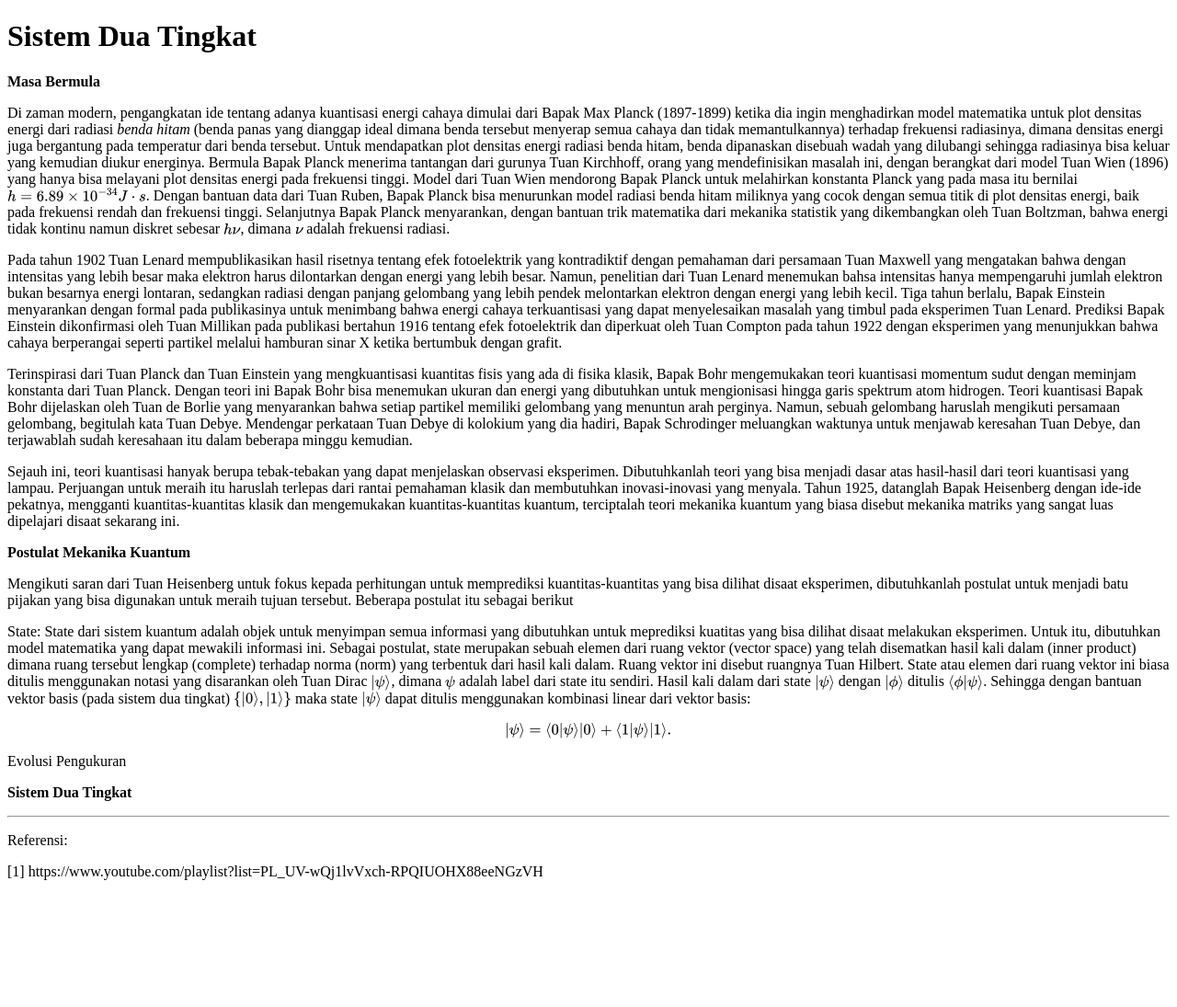
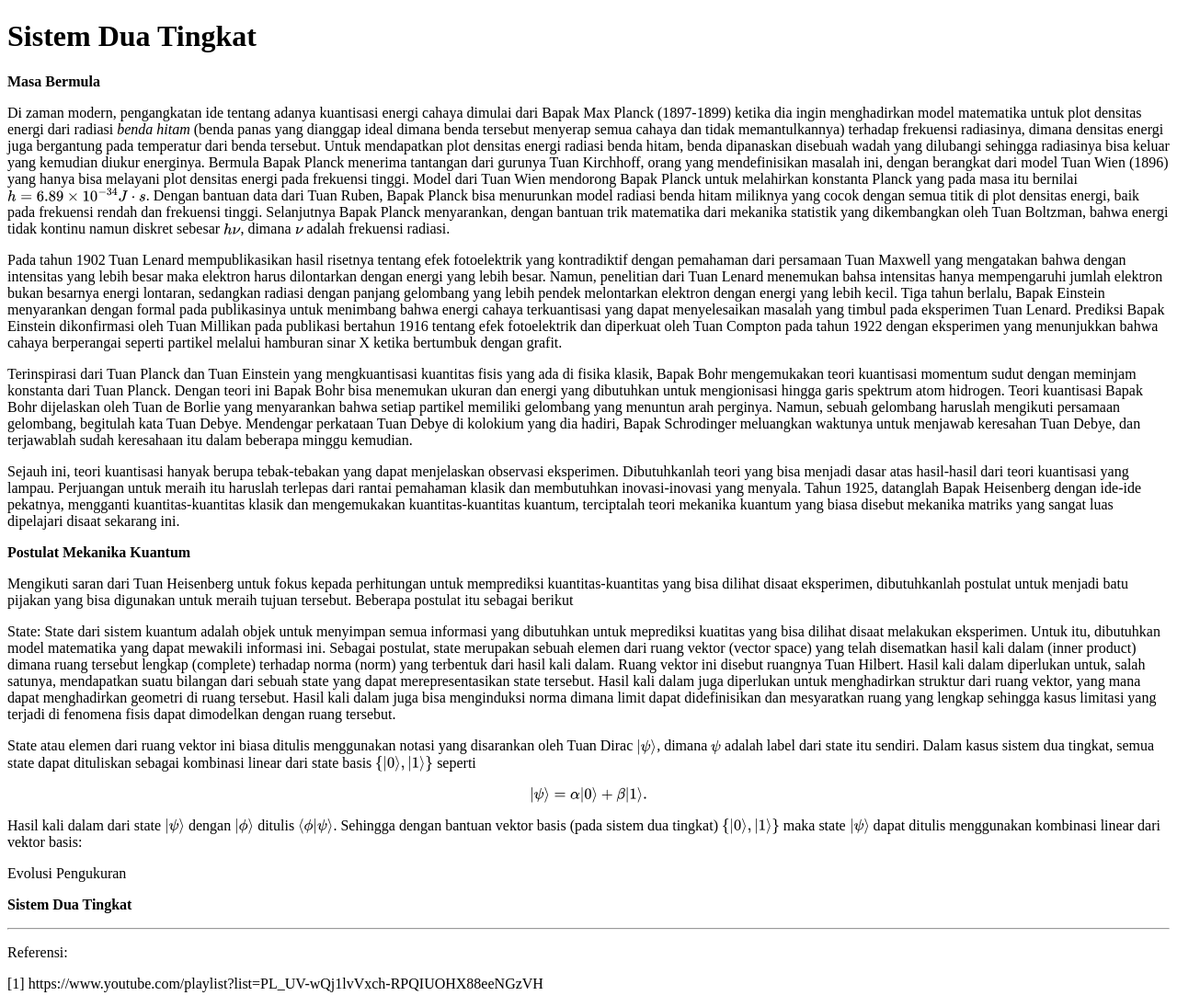
Before and after one commit to dangausuluah/dangausuluah.github.io, a Jekyll site: the page built from _posts/2025-08-26-SDT.md, in a window 1280 px wide. Shown: the whole page at 92% size. Built offline with Jekyll 4.4.1, drawn with Linux system fonts in a browser that asks for light colours; nearby versions of some CDN libraries; our own code applies the rules of GitHub Pages for plain Markdown files; a script that is not in the unit is left out; comment, search, counter and statistics services are not loaded; before the commit the page ends 973 px from its top, so only the background shows below that.

Commit message:
Update 2025-08-26-SDT.md

```diff
--- a/_posts/2025-08-26-SDT.md
+++ b/_posts/2025-08-26-SDT.md
@@ -16,11 +16,17 @@ Sejauh ini, teori kuantisasi hanyak berupa tebak-tebakan yang dapat menjelaskan
 
 Mengikuti saran dari Tuan Heisenberg untuk fokus kepada perhitungan untuk memprediksi kuantitas-kuantitas yang bisa dilihat disaat eksperimen, dibutuhkanlah postulat untuk menjadi batu pijakan yang bisa digunakan untuk meraih tujuan tersebut. Beberapa postulat itu sebagai berikut
 
-State: State dari sistem kuantum adalah objek untuk menyimpan semua informasi yang dibutuhkan untuk meprediksi kuatitas yang bisa dilihat disaat melakukan eksperimen. Untuk itu, dibutuhkan model matematika yang dapat mewakili informasi ini. Sebagai postulat, state merupakan sebuah elemen dari ruang vektor (vector space) yang telah disematkan hasil kali dalam (inner product) dimana ruang tersebut lengkap (complete) terhadap norma (norm) yang terbentuk dari hasil kali dalam. Ruang vektor ini disebut ruangnya Tuan Hilbert. State atau elemen dari ruang vektor ini biasa ditulis menggunakan notasi yang disarankan oleh Tuan Dirac $\ket{\psi}$, dimana $\psi$ adalah label dari state itu sendiri. Hasil kali dalam dari state $\ket{\psi}$ dengan $\ket{\phi}$ ditulis $\braket{\phi \| \psi}$. Sehingga dengan bantuan vektor basis (pada sistem dua tingkat) $\\{\ket{0}, \ket{1}\\}$ maka state $\ket{\psi}$ dapat ditulis menggunakan kombinasi linear dari vektor basis:
+State: State dari sistem kuantum adalah objek untuk menyimpan semua informasi yang dibutuhkan untuk meprediksi kuatitas yang bisa dilihat disaat melakukan eksperimen. Untuk itu, dibutuhkan model matematika yang dapat mewakili informasi ini. Sebagai postulat, state merupakan sebuah elemen dari ruang vektor (vector space) yang telah disematkan hasil kali dalam (inner product) dimana ruang tersebut lengkap (complete) terhadap norma (norm) yang terbentuk dari hasil kali dalam. Ruang vektor ini disebut ruangnya Tuan Hilbert. Hasil kali dalam diperlukan untuk, salah satunya, mendapatkan suatu bilangan dari sebuah state yang dapat merepresentasikan state tersebut. Hasil kali dalam juga diperlukan untuk menghadirkan struktur dari ruang vektor, yang mana dapat menghadirkan geometri di ruang tersebut. Hasil kali dalam juga bisa menginduksi norma dimana limit dapat didefinisikan dan mesyaratkan ruang yang lengkap sehingga kasus limitasi yang terjadi di fenomena fisis dapat dimodelkan dengan ruang tersebut.
+
+State atau elemen dari ruang vektor ini biasa ditulis menggunakan notasi yang disarankan oleh Tuan Dirac $\ket{\psi}$, dimana $\psi$ adalah label dari state itu sendiri. Dalam kasus sistem dua tingkat, semua state dapat dituliskan sebagai kombinasi linear dari state basis $\\{\ket{0}, \ket{1}\\}$ seperti
 
 $$
-\ket{\psi} = \braket{0|\psi} \ket{0} + \braket{1|\psi} \ket{1}.
+\ket{\psi} = \alpha \ket{0} + \beta \ket{1}.
 $$
+
+Hasil kali dalam dari state $\ket{\psi}$ dengan $\ket{\phi}$ ditulis $\braket{\phi \| \psi}$. Sehingga dengan bantuan vektor basis (pada sistem dua tingkat) $\\{\ket{0}, \ket{1}\\}$ maka state $\ket{\psi}$ dapat ditulis menggunakan kombinasi linear dari vektor basis:
+
+
 
 Evolusi
 Pengukuran
```
